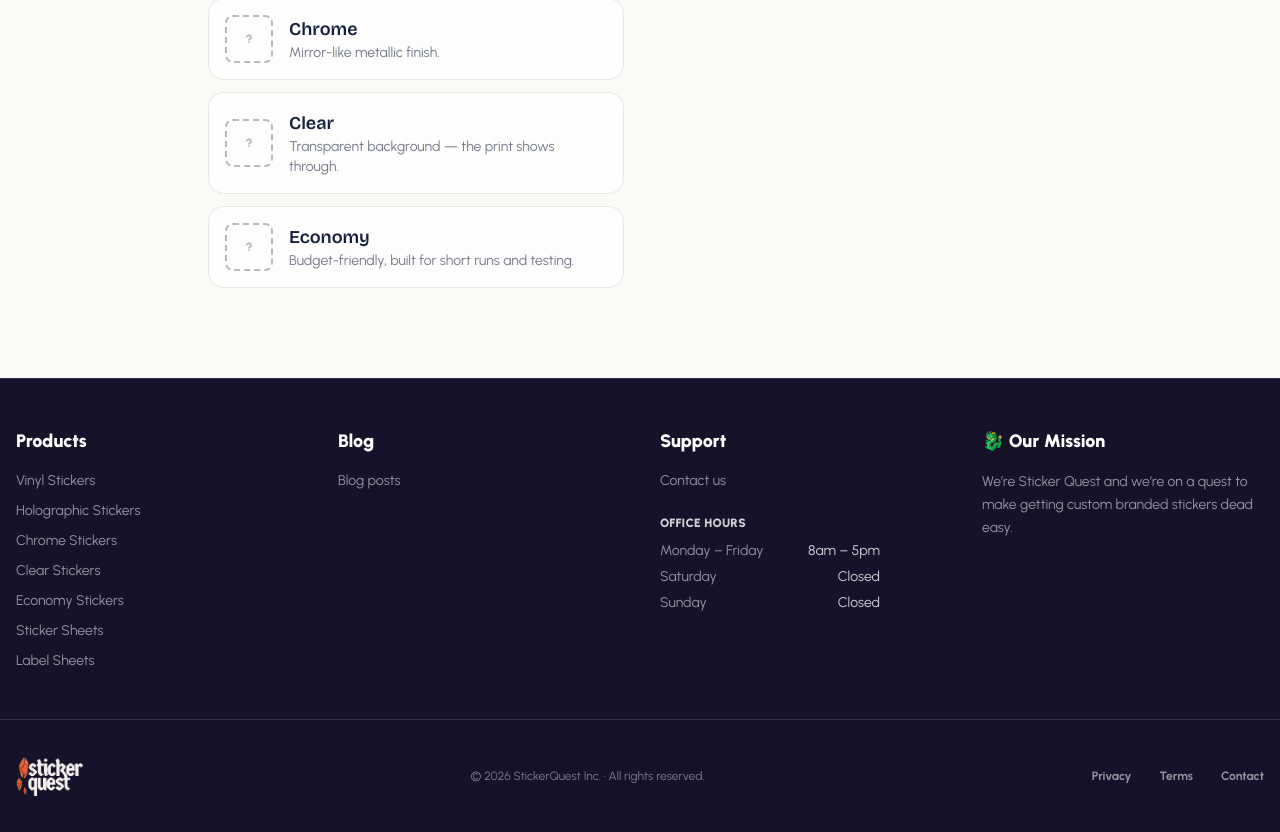
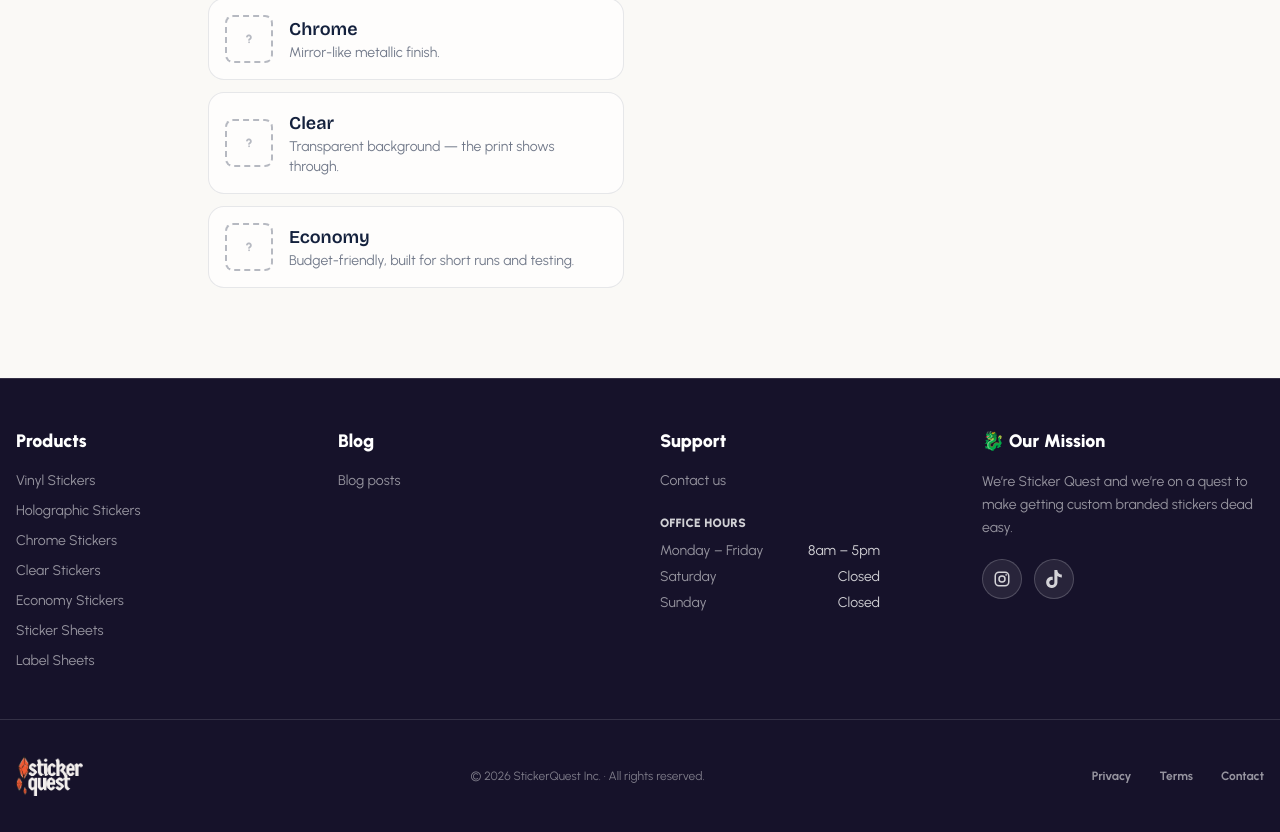
Before and after one commit to newfoundcolour/sticker-quest, a Next.js app: page / in a window 1280 px wide. Shown: the part 508-1340 px from the top of the page. Built offline with nearby package versions, Linux system fonts and the light colour scheme; no server answers.

Commit message:
Add Instagram and TikTok links under Our Mission in the footer
Co-Authored-By: Claude Opus 5.5 <noreply@anthropic.com>

```diff
--- a/src/components/Footer.tsx
+++ b/src/components/Footer.tsx
@@ -2,6 +2,7 @@ import Image from "next/image";
 import Link from "next/link";
 import type { ReactNode } from "react";
 import { Container } from "@/components/Container";
+import { InstagramIcon, TikTokIcon } from "@/components/icons/SocialIcons";
 import {
   STICKER_TYPE_GROUPS,
   STICKER_TYPE_LABELS,
@@ -12,6 +13,12 @@ const OFFICE_HOURS = [
   { days: "Monday – Friday", hours: "8am – 5pm" },
   { days: "Saturday", hours: "Closed" },
   { days: "Sunday", hours: "Closed" },
+];
+
+// TODO: point these at the real Sticker Quest profiles once the handles are set.
+const SOCIAL_LINKS = [
+  { name: "Instagram", href: "https://www.instagram.com/", Icon: InstagramIcon },
+  { name: "TikTok", href: "https://www.tiktok.com/", Icon: TikTokIcon },
 ];
 
 const LINK_CLASSES = "text-white/55 transition-colors hover:text-white";
@@ -79,6 +86,21 @@ export function Footer() {
             We&rsquo;re Sticker Quest and we&rsquo;re on a quest to make getting custom branded
             stickers dead easy.
           </p>
+          <ul className="mt-5 flex gap-3">
+            {SOCIAL_LINKS.map(({ name, href, Icon }) => (
+              <li key={name}>
+                <a
+                  href={href}
+                  target="_blank"
+                  rel="noopener noreferrer"
+                  aria-label={`Sticker Quest on ${name}`}
+                  className="flex size-10 items-center justify-center rounded-full border-[1.5px] border-white/[0.19] bg-white/[0.08] text-white/80 transition-colors hover:border-blaze hover:bg-blaze hover:text-white"
+                >
+                  <Icon className="size-[18px]" />
+                </a>
+              </li>
+            ))}
+          </ul>
         </FooterColumn>
       </Container>
 
--- /dev/null
+++ b/src/components/icons/SocialIcons.tsx
@@ -0,0 +1,26 @@
+export function InstagramIcon({ className }: { className?: string }) {
+  return (
+    <svg
+      viewBox="0 0 24 24"
+      className={className}
+      fill="none"
+      stroke="currentColor"
+      strokeWidth="2"
+      strokeLinecap="round"
+      strokeLinejoin="round"
+      aria-hidden="true"
+    >
+      <rect x="3" y="3" width="18" height="18" rx="5" />
+      <circle cx="12" cy="12" r="4" />
+      <circle cx="17.5" cy="6.5" r="1.1" fill="currentColor" stroke="none" />
+    </svg>
+  );
+}
+
+export function TikTokIcon({ className }: { className?: string }) {
+  return (
+    <svg viewBox="0 0 24 24" className={className} fill="currentColor" aria-hidden="true">
+      <path d="M12.525.02c1.31-.02 2.61-.01 3.91-.02.08 1.53.63 3.09 1.75 4.17 1.12 1.11 2.7 1.62 4.24 1.79v4.03c-1.44-.05-2.89-.35-4.2-.97-.57-.26-1.1-.59-1.62-.93-.01 2.92.01 5.84-.02 8.75-.08 1.4-.54 2.79-1.35 3.94-1.31 1.92-3.58 3.17-5.91 3.21-1.43.08-2.86-.31-4.08-1.03-2.02-1.19-3.44-3.37-3.65-5.71-.02-.5-.03-1-.01-1.49.18-1.9 1.12-3.72 2.58-4.96 1.66-1.44 3.98-2.13 6.15-1.72.02 1.48-.04 2.96-.04 4.44-.99-.32-2.15-.23-3.02.37-.63.41-1.11 1.04-1.36 1.75-.21.51-.15 1.07-.14 1.61.24 1.64 1.82 3.02 3.5 2.87 1.12-.01 2.19-.66 2.77-1.61.19-.33.4-.67.41-1.06.1-1.79.06-3.57.07-5.36.01-4.03-.01-8.05.02-12.07z" />
+    </svg>
+  );
+}
```
